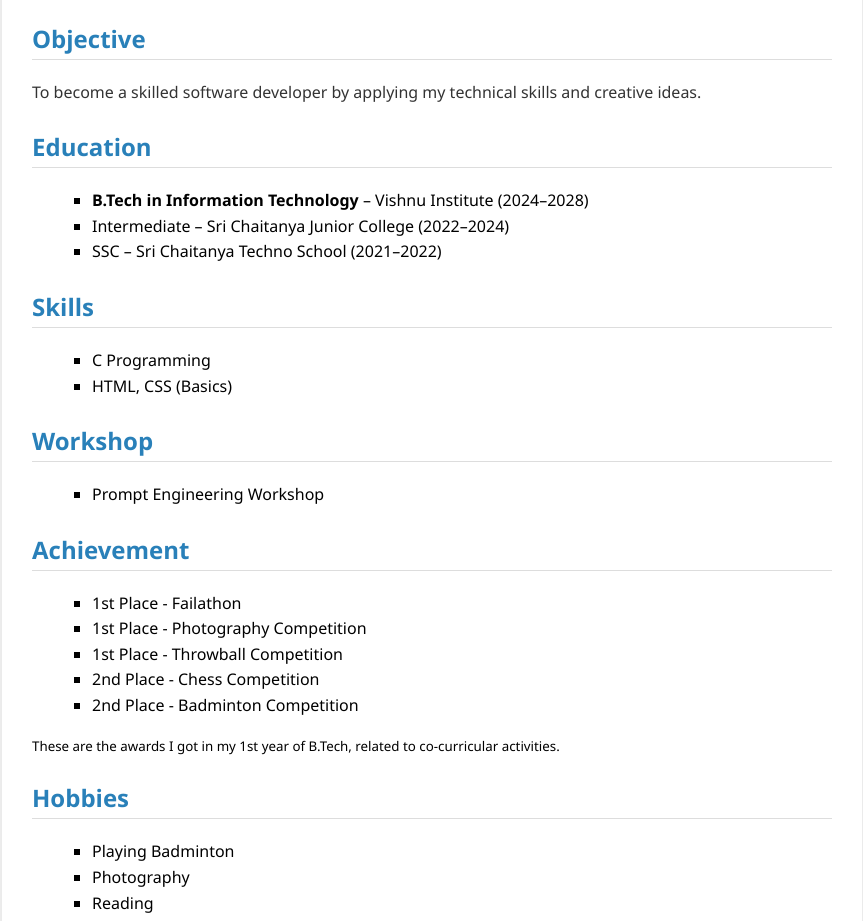
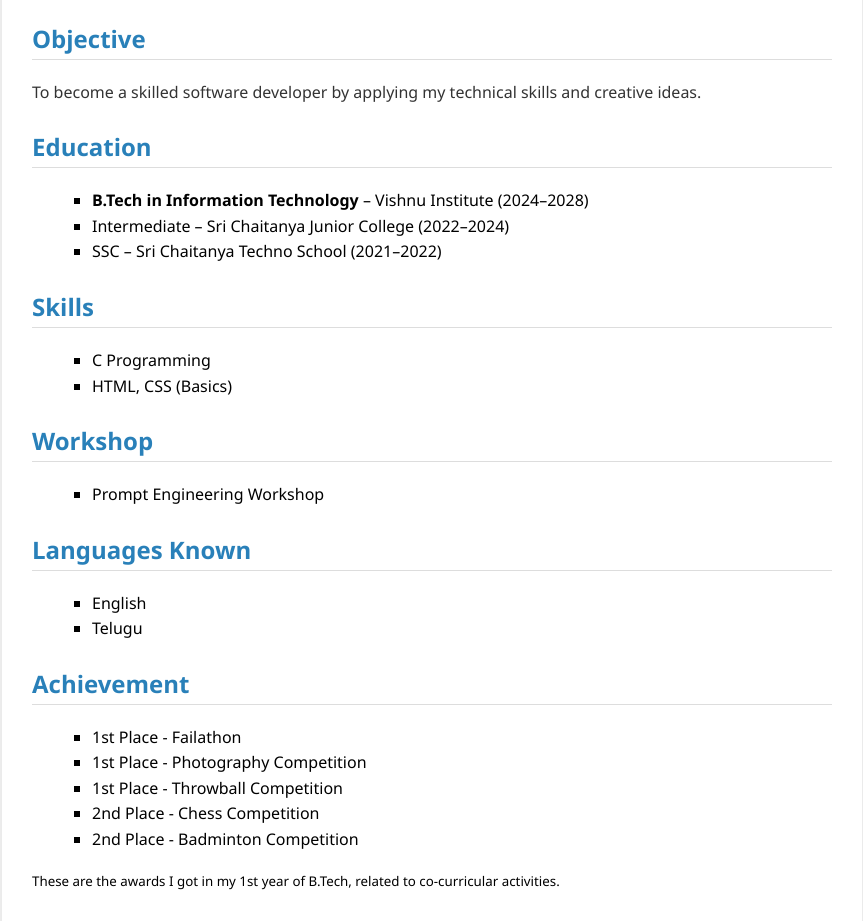
Before and after one commit to melamsanjana/resume, a plain HTML site: page index.html in a window 1280 px wide. Shown: the part 174-1095 px from the top of the page, without its empty margins (208-1071 px from the left). Drawn offline with Linux system fonts and the light colour scheme.

Commit message:
Update index.html

```diff
--- a/index.html
+++ b/index.html
@@ -32,6 +32,12 @@
     <ul>
       <li>Prompt Engineering Workshop</li>
     </ul>
+    <h2>Languages Known</h2>
+    <ul>
+      <li>English</li>
+      <li>Telugu</li>
+    </ul>
+
 
     <h2>Achievement</h2>
     <ul>
```
